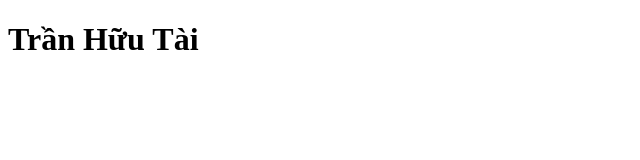
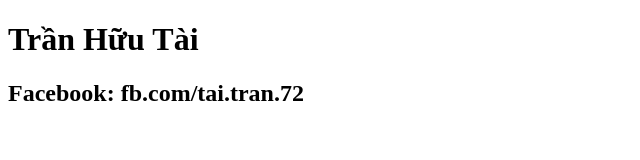
Before and after one commit to tailoc3999/dog-cat, a plain HTML site: page index.html in a window 1280 px wide. Shown: the whole page, without its empty margins (0-640 px from the left). Drawn offline with Linux system fonts and the light colour scheme.

Commit message:
Missing facebook

```diff
--- a/index.html
+++ b/index.html
@@ -7,5 +7,6 @@
 </head>
 <body>
 	<h1>Trần Hữu Tài</h1>
+	<h2>Facebook: fb.com/tai.tran.72</h2>
 </body>
 </html>
```
